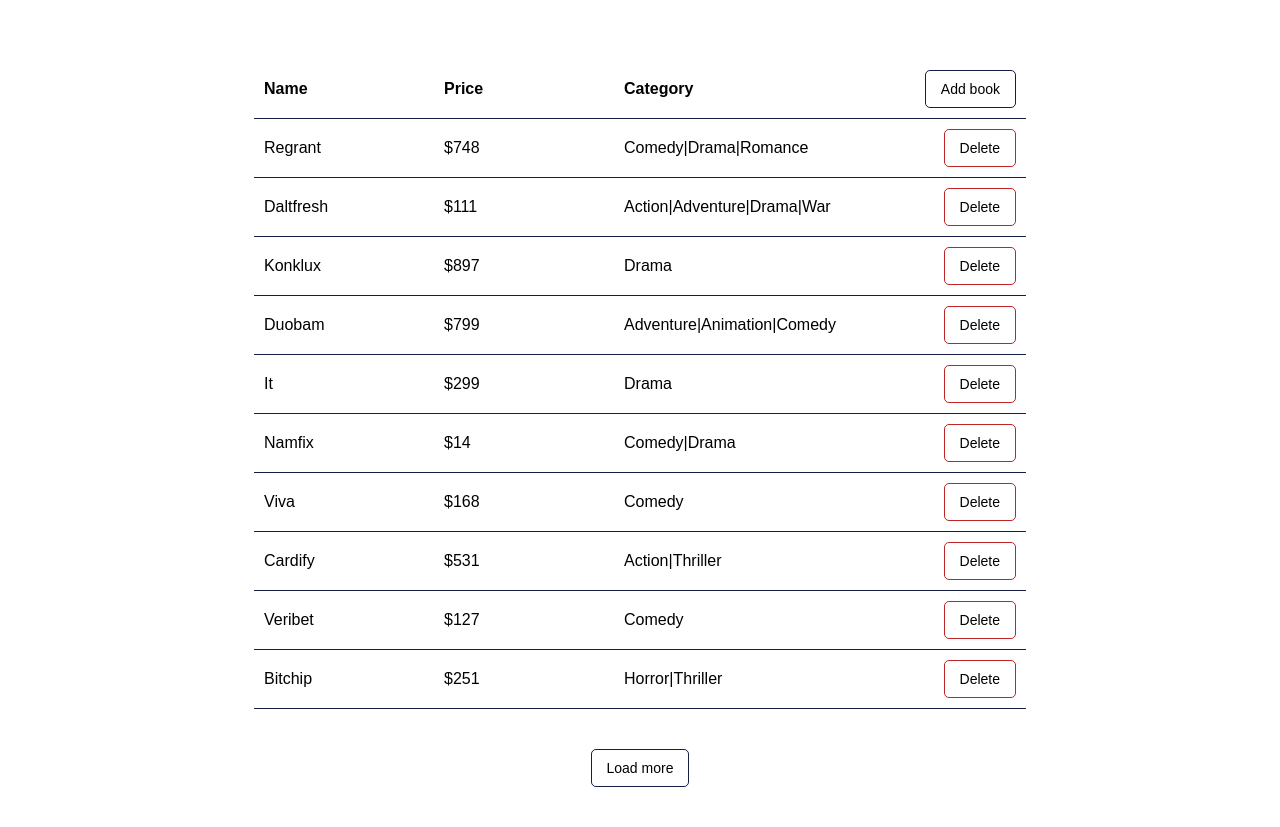
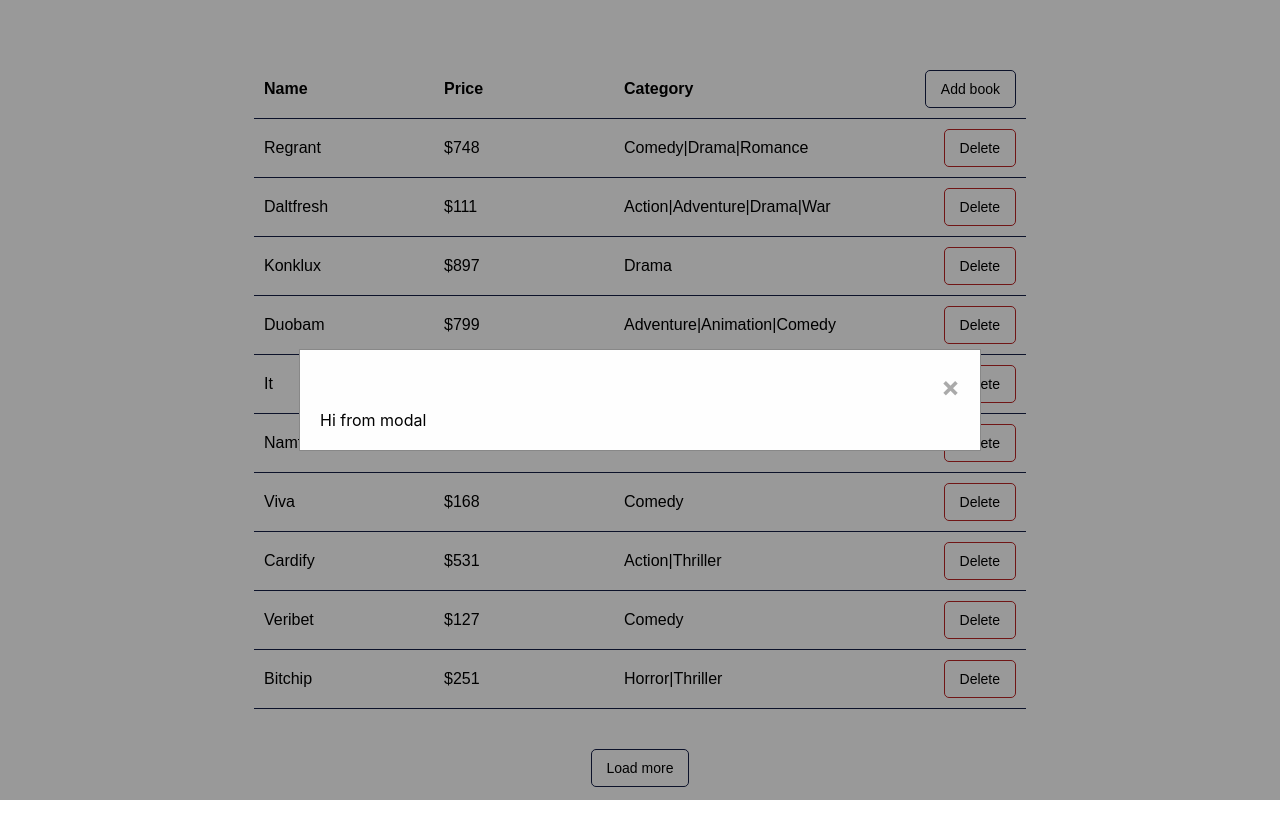
Before and after one commit to KoretskyiBohdan/booklist-react, a React (Create React App) app: page / in a window 1280 px wide. Both pictures are taken after a click on the button "Add book". Built offline with nearby package versions, Linux system fonts and the light colour scheme; data requests are answered from the project's data file.

Commit message:
done base modal

```diff
--- a/src/App.tsx
+++ b/src/App.tsx
@@ -1,9 +1,12 @@
+import { ModalProvider } from 'components/Modal';
 import Books from 'components/Books';
 
 function App() {
   return (
     <div className="App">
-      <Books></Books>
+      <ModalProvider>
+        <Books />
+      </ModalProvider>
     </div>
   );
 }
--- a/src/components/Books/Books.tsx
+++ b/src/components/Books/Books.tsx
@@ -1,6 +1,7 @@
 import { useCallback } from 'react';
 import { useDispatch, useSelector } from 'react-redux';
 import { useOnMount } from 'hooks/useOnMount';
+import { useModal } from 'hooks/useModal';
 import {
   fetchNextPage,
   selectBooks,
@@ -11,6 +12,7 @@ import css from './books.module.scss';
 
 const Books = () => {
   const dispatch = useDispatch<any>();
+  const modal = useModal();
   const books = useSelector(selectBooks);
   const hasMoreItemsToLoad = useSelector(selectHasMoreItemsToLoad);
 
@@ -20,8 +22,8 @@ const Books = () => {
   );
 
   const addBook = useCallback(() => {
-    console.log('add book');
-  }, []);
+    modal.show(<div>Hi from modal</div>);
+  }, [modal]);
 
   useOnMount(loadMoreBooks);
 
--- /dev/null
+++ b/src/components/Modal/Modal.tsx
@@ -0,0 +1,38 @@
+import { MouseEvent, useCallback, useEffect, useRef, useState } from 'react';
+import css from './modal.module.scss';
+
+export interface ModalProps {
+  isOpen: boolean;
+  hide: () => void;
+  content?: React.ReactNode;
+}
+
+export const Modal: React.FC<ModalProps> = ({ isOpen, hide, content }) => {
+  const containerRef = useRef<HTMLDivElement>(null);
+  const [contentClasses, setContentClasses] = useState([css.content]);
+  const containerClassName = [css.modal, isOpen ? css.open : ''].join(' ');
+
+  const onClick = useCallback(
+    (event: MouseEvent<HTMLDivElement>) => {
+      if (event.target === containerRef.current) hide();
+    },
+    [hide]
+  );
+
+  useEffect(() => {
+    setContentClasses((state) => state.concat([css.contentAnimation]));
+  }, []);
+
+  return (
+    <div ref={containerRef} onClick={onClick} className={containerClassName}>
+      <div className={contentClasses.join(' ')}>
+        <span className={css.closeButton} onClick={hide}>
+          &times;
+        </span>
+        <div className={css.innerContent}>{content}</div>
+      </div>
+    </div>
+  );
+};
+
+export default Modal;
--- /dev/null
+++ b/src/components/Modal/ModalContext.ts
@@ -0,0 +1,16 @@
+import { createContext } from 'react';
+
+const noop = () => void 0;
+
+type ShowFn = {
+  (content?: React.ReactNode): void;
+};
+
+type hideFn = {
+  (): void;
+};
+
+export const ModalContext = createContext<{ show: ShowFn; hide: hideFn }>({
+  show: noop,
+  hide: noop,
+});
--- /dev/null
+++ b/src/components/Modal/ModalProvider.tsx
@@ -0,0 +1,29 @@
+import { useCallback, useState } from 'react';
+import { ModalContext } from './ModalContext';
+import Modal from './Modal';
+
+interface ModalProviderProps {
+  children: React.ReactNode;
+}
+
+export const ModalProvider: React.FC<ModalProviderProps> = ({ children }) => {
+  const [isOpen, setIsOpen] = useState(false);
+  const [content, setContent] = useState<React.ReactNode>(null);
+
+  const show = useCallback((markup?: React.ReactNode) => {
+    setContent(markup);
+    setIsOpen(true);
+  }, []);
+
+  const hide = useCallback(() => {
+    setIsOpen(false);
+    setContent(null);
+  }, []);
+
+  return (
+    <ModalContext.Provider value={{ show, hide }}>
+      <Modal isOpen={isOpen} content={content} hide={hide} />
+      {children}
+    </ModalContext.Provider>
+  );
+};
--- /dev/null
+++ b/src/components/Modal/index.ts
@@ -0,0 +1,2 @@
+export * from './ModalProvider';
+export { default } from './Modal';
--- /dev/null
+++ b/src/components/Modal/modal.module.scss
@@ -0,0 +1,53 @@
+.modal {
+  display: none;
+  position: fixed;
+  z-index: 1;
+  top: 0;
+  bottom: 0;
+  left: 0;
+  right: 0;
+  width: 100%;
+  height: 100%;
+  overflow: auto;
+  background-color: rgba(0, 0, 0, 0.4);
+
+  &.open {
+    display: block;
+  }
+}
+
+.content {
+  position: relative;
+  position: absolute;
+  top: -100%;
+  left: 50%;
+  transform: translate(-50%, -50%);
+  background-color: #fefefe;
+  margin: auto;
+  padding: 20px;
+  border: 1px solid #888;
+  width: 50%;
+  transition: 0.2s ease top;
+}
+
+.contentAnimation {
+  top: 50%;
+}
+
+.innerContent {
+  margin-top: 40px;
+}
+
+.closeButton {
+  cursor: pointer;
+  color: #aaaaaa;
+  float: right;
+  font-size: 28px;
+  font-weight: bold;
+
+  &:hover,
+  &:focus {
+    color: black;
+    text-decoration: none;
+  }
+}
--- /dev/null
+++ b/src/hooks/useModal.ts
@@ -0,0 +1,7 @@
+import { ModalContext } from 'components/Modal/ModalContext';
+import { useContext } from 'react';
+
+export const useModal = () => {
+  const modalContext = useContext(ModalContext);
+  return modalContext;
+};
```
